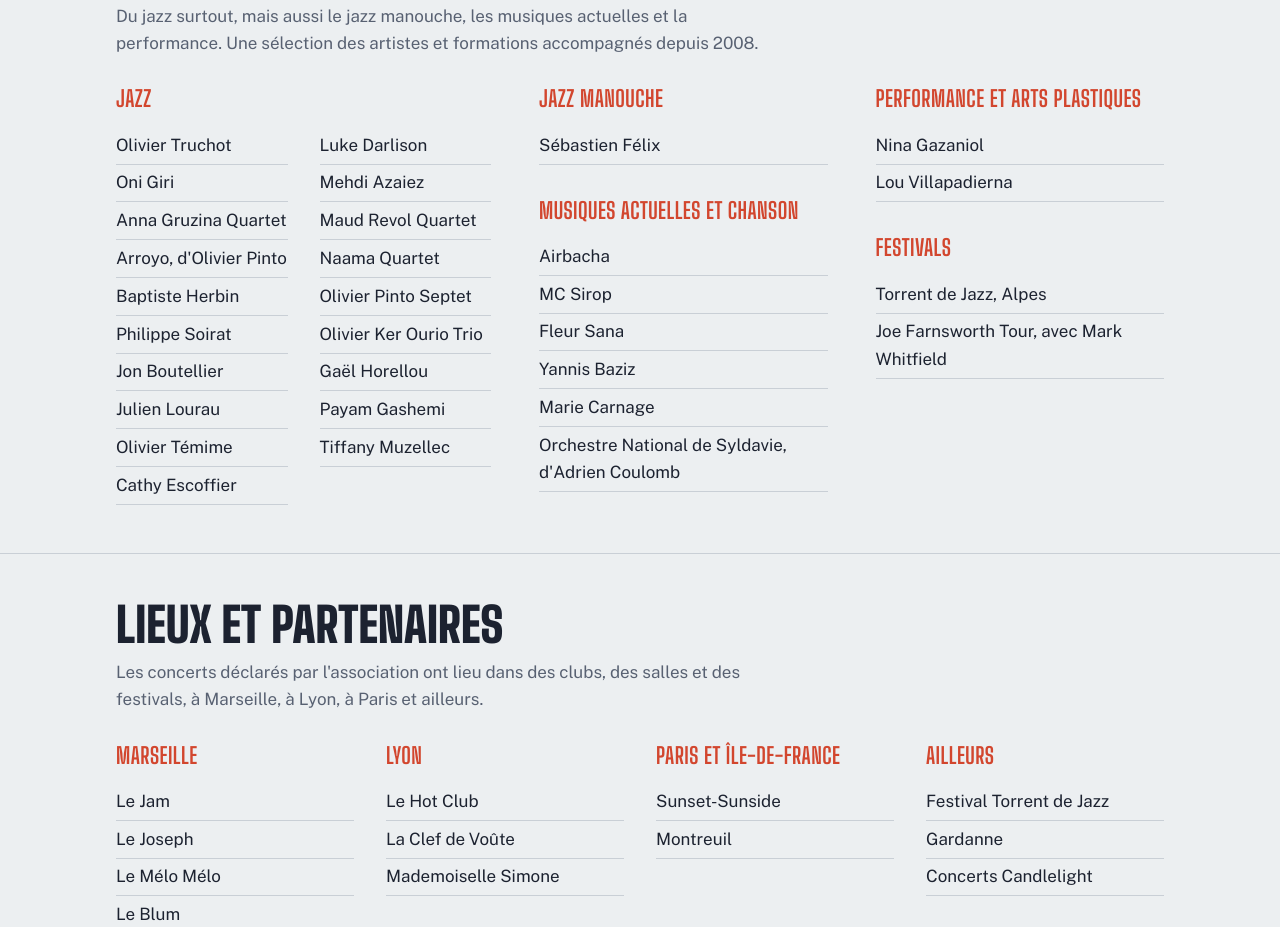
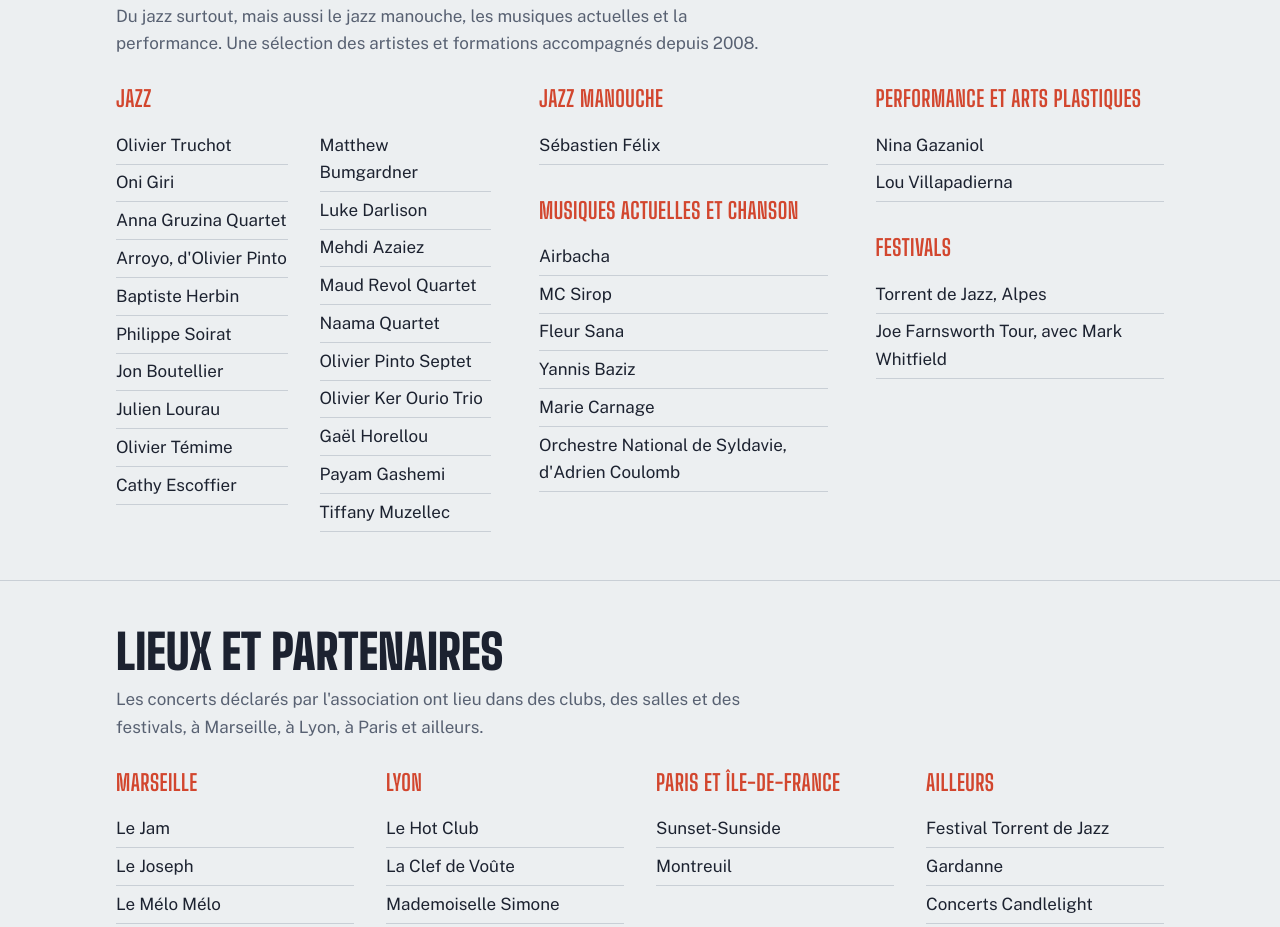
Before and after one commit to takeoff-sys/takeoff-production, a plain HTML site: page index.html in a window 1280 px wide. Shown: the part 2398-3325 px from the top of the page. Drawn offline with nearby package versions, Linux system fonts and the light colour scheme.

Commit message:
Ajout Matthew Bumgardner
Co-Authored-By: Claude Opus 5.5 <noreply@anthropic.com>
Claude-Session: https://claude.ai/code/session_01KkxsqQZaxfDMYjhbc1fMEW

```diff
--- a/index.html
+++ b/index.html
@@ -154,6 +154,7 @@
           <li>Julien Lourau</li>
           <li>Olivier Témime</li>
           <li>Cathy Escoffier</li>
+          <li>Matthew Bumgardner</li>
           <li>Luke Darlison</li>
           <li>Mehdi Azaiez</li>
           <li>Maud Revol Quartet</li>
```
